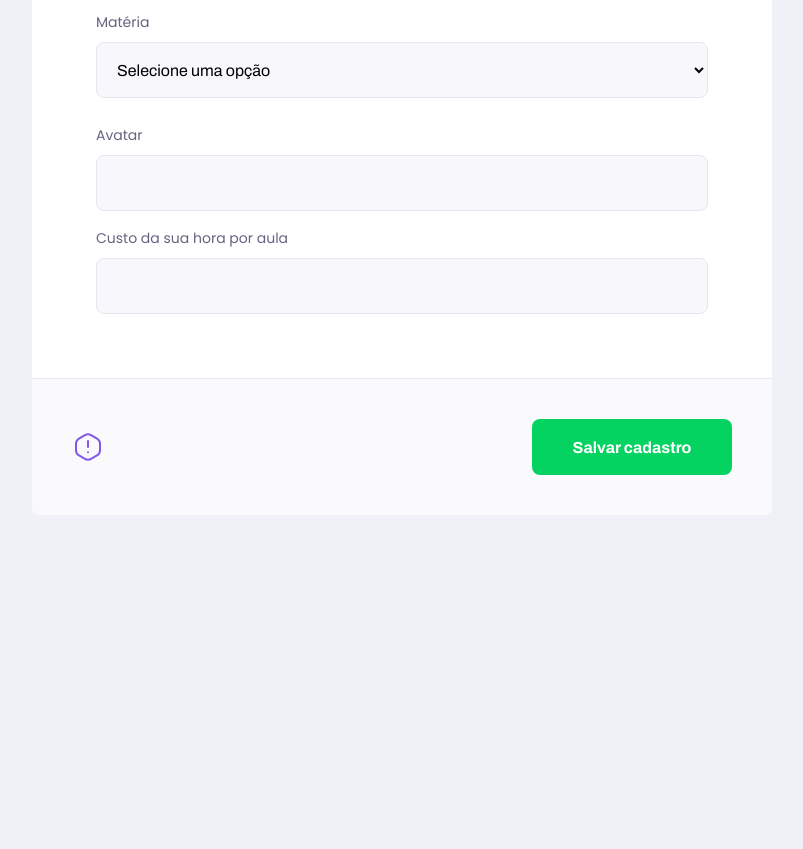
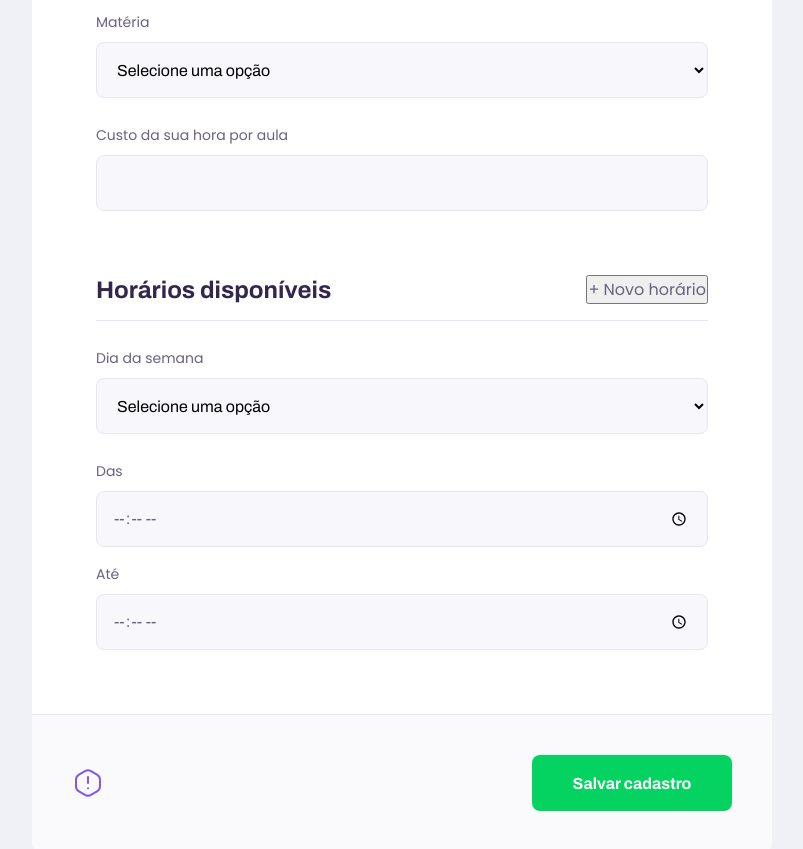
Before and after one commit to rickyalmeidadev/proffy-web, a React (Create React App) app: page /dar-aulas in a window 1280 px wide. Shown: the part 1080-1929 px from the top of the page, without its empty margins (238-1041 px from the left). Before the commit the page ends 1595 px from the top, so only its background shows below. Built offline with nearby package versions, Linux system fonts and the light colour scheme.

Commit message:
feat: add last fieldset in TeacherForm page

```diff
--- a/src/pages/TeacherForm/index.tsx
+++ b/src/pages/TeacherForm/index.tsx
@@ -45,8 +45,32 @@
             { value: 'Química', label: 'Química' },
           ]}
         />
-        <Input name="cost" label="Avatar" />
-        <Input name="whatsapp" label="Custo da sua hora por aula" />
+        <Input name="cost" label="Custo da sua hora por aula" />
+      </fieldset>
+
+      <fieldset>
+        <legend>
+          Horários disponíveis
+          <button type="button">+ Novo horário</button>
+        </legend>
+
+        <div className="schedule-item">
+          <Select
+            name="week-day"
+            label="Dia da semana"
+            options={[
+              { value: '0', label: 'Domingo' },
+              { value: '1', label: 'Segunda-feira' },
+              { value: '2', label: 'Terça-feira' },
+              { value: '3', label: 'Quarta-feira' },
+              { value: '4', label: 'Quinta-feira' },
+              { value: '5', label: 'Sexta-feira' },
+              { value: '6', label: 'Sábado' },
+            ]}
+          />
+          <Input name="from" label="Das" type="time" />
+          <Input name="to" label="Até" type="time" />
+        </div>
       </fieldset>
 
       <footer>
```
